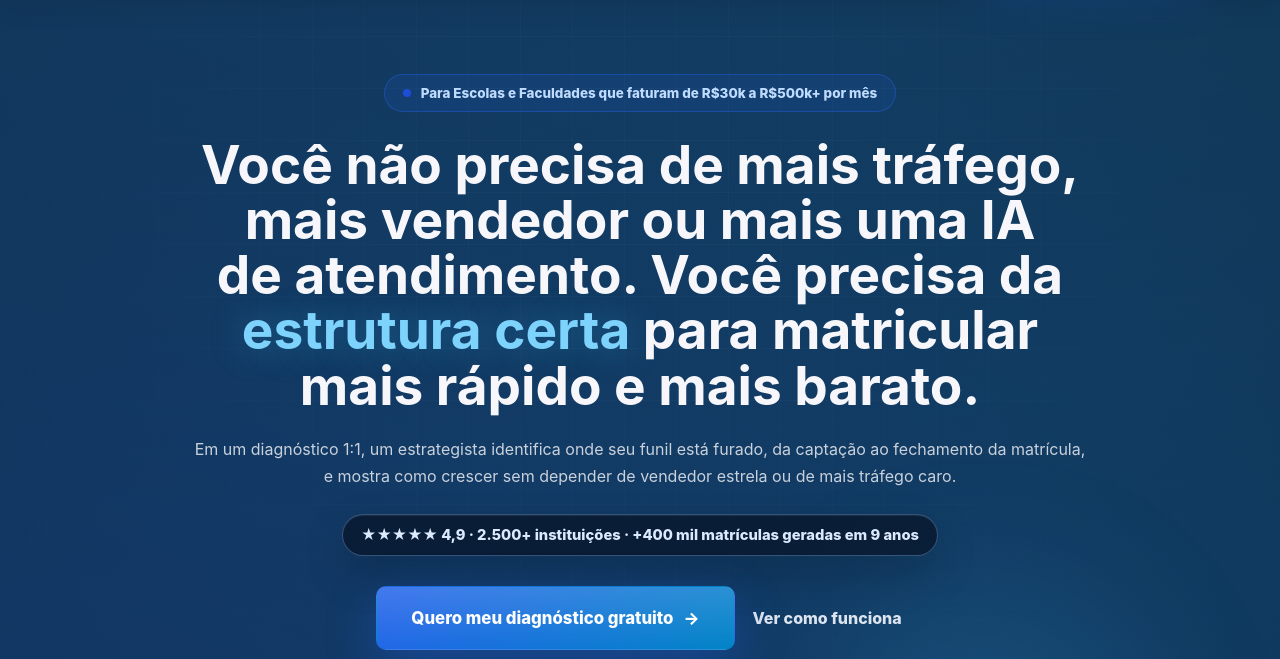
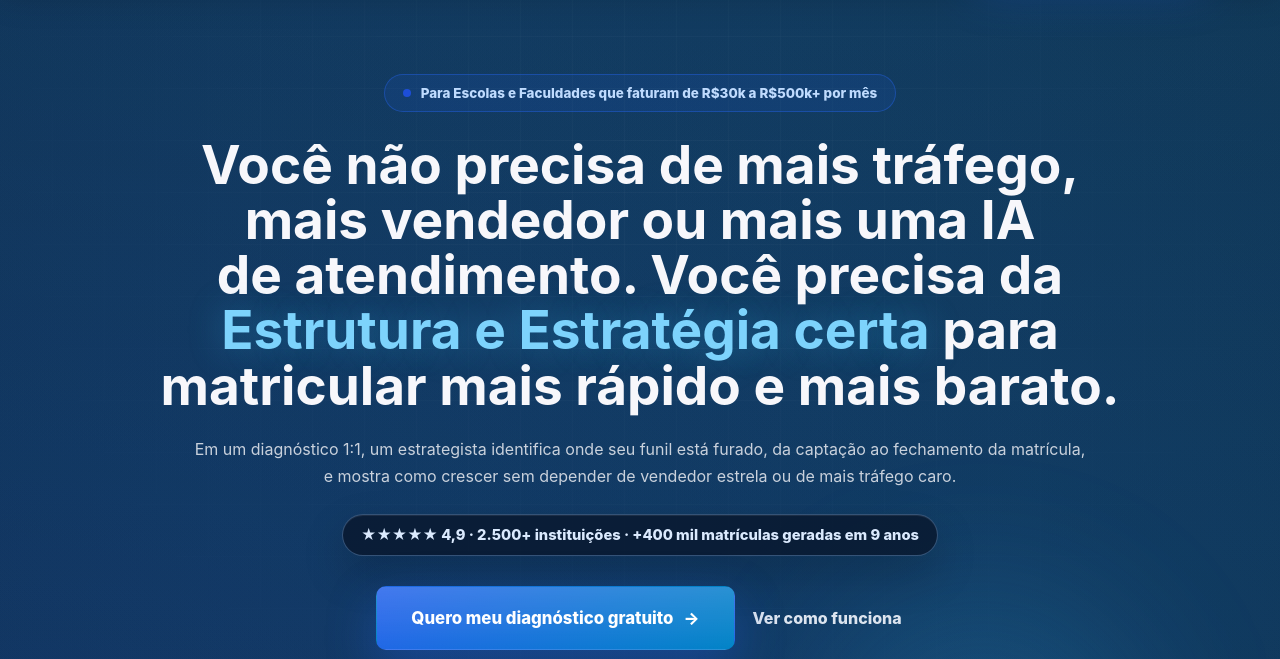
Before and after one commit to Gabrielsandbox/Blumel-Landing, a plain HTML site: page index.html in a window 1280 px wide. Shown: the part 134-793 px from the top of the page. Drawn offline with Linux system fonts and the light colour scheme.

Commit message:
Update hero and thank you page copy

```diff
--- a/app.js
+++ b/app.js
@@ -17,8 +17,8 @@ const defaultConfig = {
   },
   hero: {
     qualifier: "Para Escolas e Faculdades que faturam de R$30k a R$500k+ por mês",
-    title: "Você não precisa de mais tráfego, mais vendedor ou mais uma IA de atendimento. Você precisa da estrutura certa para matricular mais rápido e mais barato.",
-    highlight: "estrutura certa",
+    title: "Você não precisa de mais tráfego, mais vendedor ou mais uma IA de atendimento. Você precisa da Estrutura e Estratégia certa para matricular mais rápido e mais barato.",
+    highlight: "Estrutura e Estratégia certa",
     subtitle: "",
     note: "Em um diagnóstico 1:1, um estrategista identifica onde seu funil está furado, da captação ao fechamento da matrícula, e mostra como crescer sem depender de vendedor estrela ou de mais tráfego caro.",
     proof: "★★★★★ 4,9 · 2.500+ instituições · +400 mil matrículas geradas em 9 anos",
@@ -107,7 +107,7 @@ const defaultConfig = {
     ]
   },
   fit: {
-    title: "Esse diagnóstico é para instituições que querem matricular com estrutura.",
+    title: "Esse diagnóstico é para instituições que querem matrículas mais rápido e com previsibilidade.",
     yes: [
       "Escolas, faculdades, cursos técnicos, profissionalizantes, idiomas, EJA ou educação infantil.",
       "Instituições que faturam de R$30k a R$500k+ por mês.",
```
Also changed, not shown: agradecimento.html (+2 -2 lines).
